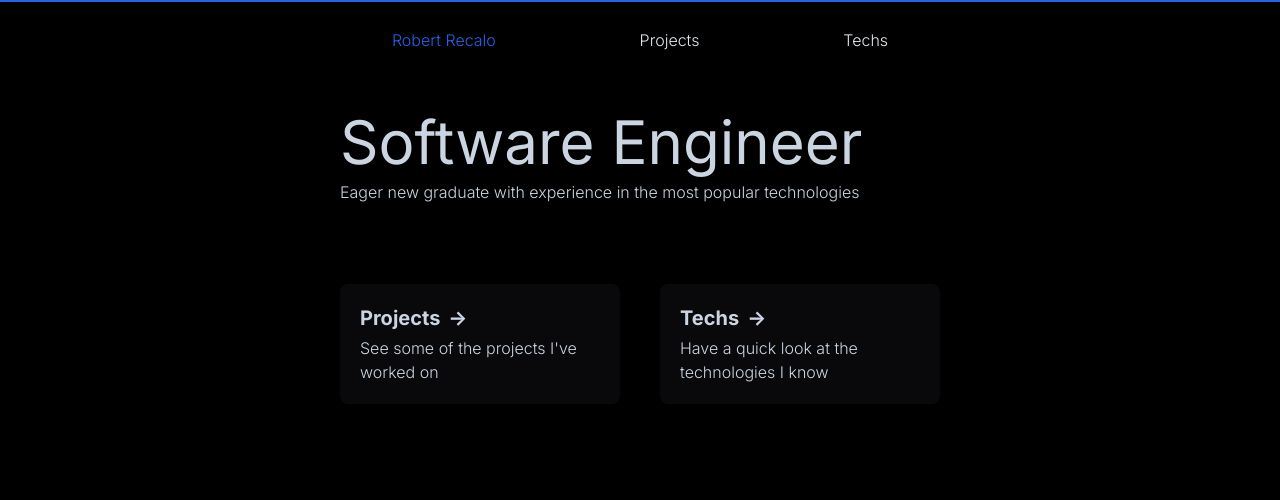
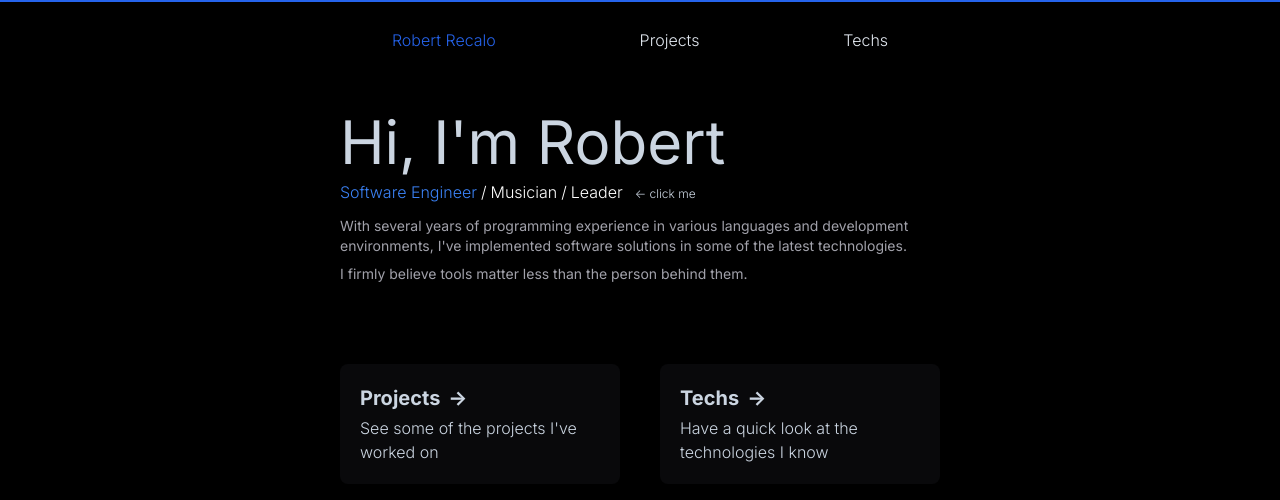
Before and after one commit to rrecalo/portfolio, a Next.js app: page / in a window 1280 px wide. Shown: the top 500 px of the page. Built offline with nearby package versions, Linux system fonts and the light colour scheme.

Commit message:
Add AboutSection.tsx for home page

```diff
--- /dev/null
+++ b/src/app/AboutSection.tsx
@@ -0,0 +1,63 @@
+import { AnimatePresence, Variants, motion } from 'framer-motion'
+import React, { useEffect, useState } from 'react'
+
+interface AboutSectionProps {
+    selection : number
+}
+
+export default function AboutSection({selection} : AboutSectionProps) {
+
+    const [animated, setAnimated] = useState<boolean>(false);
+
+    const sectionVariants : Variants = {
+        initial:{
+            x:"-100vw",
+            opacity:0,
+        },
+        animate:{
+            x:"0vw",
+            opacity:1,
+            transition:{
+                duration:0.75,
+                delay: animated ? 0 : 1.5
+            }
+        },
+        exit:{
+            x:"100vw",
+            opacity:0,
+            transition:{
+                duration:0.75,
+            }
+        }
+    }
+
+    useEffect(()=>{
+
+    }, [selection])
+
+  return (
+    <div className='mt-3 text-zinc-400 text-[0.75rem] sm:text-sm'>
+        <AnimatePresence mode='popLayout'>
+    {selection === 0 ?
+    <motion.div key="software" className='' variants={sectionVariants} initial="initial" animate="animate" exit="exit" onAnimationComplete={()=>{setAnimated(true)}}>
+        {"With several years of programming experience in various languages and development environments, I've implemented"
+        +" software solutions in some of the latest technologies."}
+        <p className='mt-2'>I firmly believe tools matter less than the person behind them.</p>
+    </motion.div>
+    :
+    selection === 1 ?
+    <motion.div key="music" className='' variants={sectionVariants} initial="initial" animate="animate" exit="exit">
+        {"I play Piano, Acoustic Guitar, and the Bass. Having learnt three instruments, I've built discipline through long hours of practice."}
+        <p className='mt-2'>{"I know what it's like to find my way around frustration until I reach a breakthrough."}</p>
+
+    </motion.div>
+    :
+    <motion.div key="leadership" className='' variants={sectionVariants} initial="initial" animate="animate" exit="exit">
+        {"Closely related to my musicianship, I've had the honor to help lead my local church's worship team."}
+        <p className='mt-2'>{"People are not easy, but practicing servant leadership has help me grow immensely."}</p>
+    </motion.div>
+    }
+        </AnimatePresence>
+    </div>
+  )
+}
--- a/src/app/page.tsx
+++ b/src/app/page.tsx
@@ -1,13 +1,12 @@
 'use client'
-import {motion, useScroll, useAnimationControls, Variants} from 'framer-motion'
-import { useRouter } from 'next/navigation';
+import { AnimatePresence, motion,  Variants, } from 'framer-motion'
 import LinkButton from './components/LinkButton';
+import { useState } from 'react';
+import AboutSection from './AboutSection';
 
 export default function Home() {
 
-  const { scrollYProgress } = useScroll();
-  const controls = useAnimationControls();
-  const router = useRouter();
+  const [selection, setSelection] = useState<number>(0);
 
   const headerVariant : Variants = {
     initial:{
@@ -32,7 +31,19 @@ export default function Home() {
     animate:{
       opacity:1,
       y:0,
-      transition:{duration:0.5}
+      transition:{duration:0.5, staggerChildren:0.25}
+    }
+  }
+
+  const traitVariant : Variants = {
+    initial:{
+      opacity:0,
+      y:-5
+    },
+    animate:{
+      opacity:1,
+      y:0,
+      transition:{duration:0.25}
     }
   }
 
@@ -41,16 +52,31 @@ export default function Home() {
   return (
     <motion.div className='w-full text-slate-300 h-[300vh] mt-2 sm:mt-[52px] p-5' >
       <motion.div id="hero" layout="size" className='text-4xl sm:text-6xl mt-0 sm:mt-10 origin-left whitespace-nowrap' variants={headerVariant} initial="initial" animate="animate">
-        Software Engineer
-        <motion.div className='text-xs sm:text-base font-light mt-2 whitespace-normal' variants={subHeaderVariant}>
-        Eager new graduate with experience in the most popular technologies
+        {"Hi, I'm Robert"}
+       <motion.div className='text-xs sm:text-base font-light mt-2 whitespace-normal' variants={subHeaderVariant}>
+          <motion.p className={`inline-block`} variants={traitVariant}
+          animate={{color: selection === 0 ? 'rgb(59, 130, 246)' : 'rgb(255, 255, 255)'}}
+          onClick={()=>{setSelection(0)}}>
+            {"Software Engineer"}
+          </motion.p>
+          <motion.p className={`inline-block`} variants={traitVariant} onClick={()=>{setSelection(1)}}
+          animate={{color: selection === 1 ? 'rgb(59, 130, 246)' : 'rgb(255, 255, 255)'}}>
+          <span className='text-white mx-1'>/</span>{"Musician"}
+          </motion.p>
+          <motion.p className={`inline-block`} variants={traitVariant} onClick={()=>{setSelection(2)}}
+          animate={{color: selection === 2 ? 'rgb(59, 130, 246)' : 'rgb(255, 255, 255)'}}>
+          <span className='text-white mx-1'>/</span>{"Leader"}
+          </motion.p>
+          <motion.p className='text-xs inline-block ml-3'
+          initial={{opacity:0, x:10}}
+          animate={{opacity:[1, 1, 1], x:[0, 10, 0], transition:{delay:3, repeat:Infinity, repeatDelay:3, repeatType:"mirror"}}}>{"<- click me"}</motion.p>
         </motion.div>
       </motion.div>
-      <div className='flex flex-col sm:flex-row mt-20 gap-10'>
+      <AboutSection selection={selection}/>
+      <motion.div layout="position" className='flex flex-col sm:flex-row items-center justify-center mt-20 gap-10'>
       <LinkButton buttonName='Projects' buttonDesc="See some of the projects I've worked on" hrefLink='/projects'/>
       <LinkButton buttonName='Techs' buttonDesc='Have a quick look at the technologies I know' hrefLink='/techs'/>
-      </div>
-
+      </motion.div>
     </motion.div>
   )
 }
```
